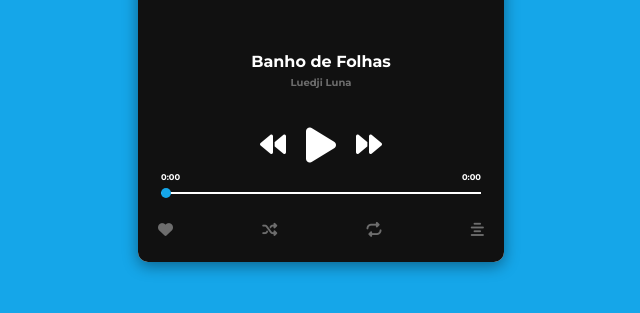
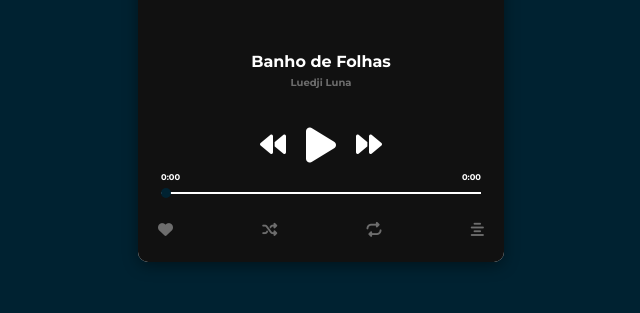
Before and after one commit to figueiredorafaela/g-music-player, a plain HTML site: page index.html in a window 1280 px wide. Shown: the part 463-776 px from the top of the page, without its empty margins (319-959 px from the left). Drawn offline with Linux system fonts and the light colour scheme.

Commit message:
background color change

```diff
--- a/style.css
+++ b/style.css
@@ -1,7 +1,7 @@
 @import url("https://fonts.googleapis.com/css2?family=Manrope:wght@200..800&family=Montserrat:ital,wght@0,100..900;1,100..900&family=Poppins:ital,wght@0,100;0,200;0,300;0,400;0,500;0,600;0,700;0,800;0,900;1,100;1,200;1,300;1,400;1,500;1,600;1,700;1,800;1,900&display=swap");
 
 :root {
-  --primary-color: #15a6e9;
+  --primary-color: #002231;
 }
 ::-webkit-scrollbar {
   width: 3px;
```
